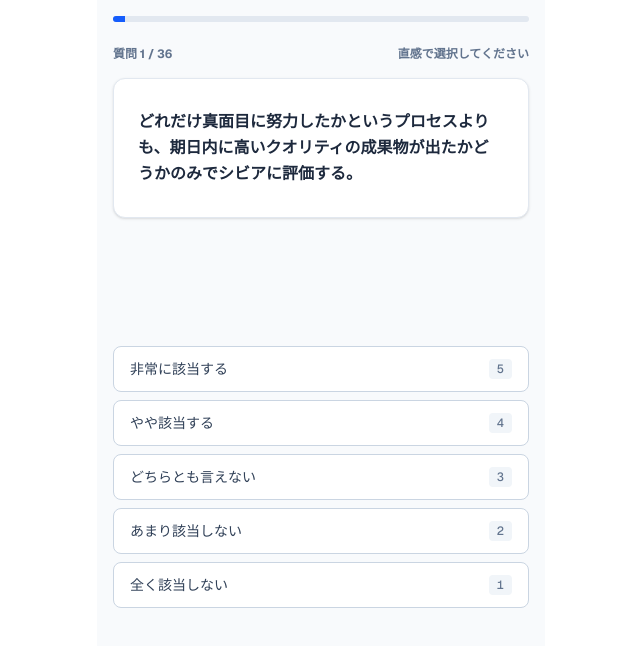
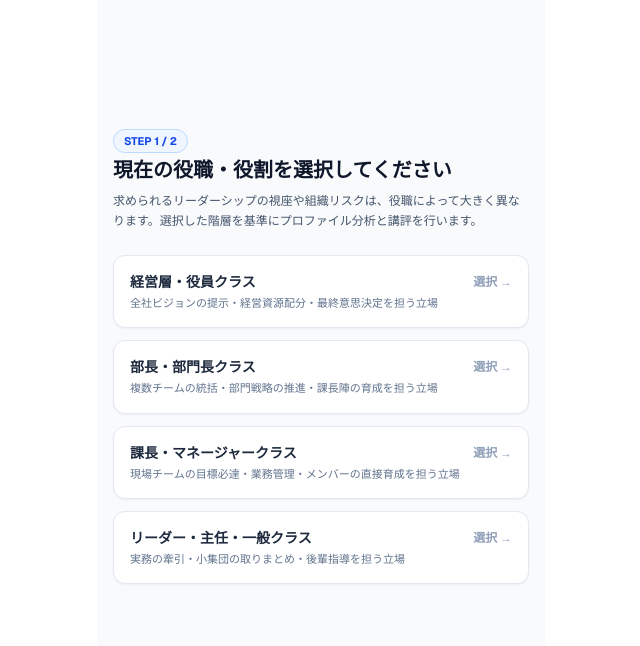
Before and after one commit to syorozu/leadership-app, a Next.js app: page / in a window 1280 px wide. Shown: the top 646 px of the page, without its empty margins (319-959 px from the left). Built offline with nearby package versions, Linux system fonts and the light colour scheme.

Commit message:
feat: add role selection step and role-specific leadership evaluation criteria

```diff
--- a/app/page.tsx
+++ b/app/page.tsx
@@ -5,7 +5,37 @@ import { QUESTIONS, Question } from '../lib/questions';
 import { calculateScores, calculateReliability, DiagnosisScore, ReliabilityResult } from '../lib/scoring';
 import LeadershipChart from '../components/LeadershipChart';
 
+export interface RoleOption {
+  id: string;
+  label: string;
+  sub: string;
+}
+
+const ROLE_OPTIONS: RoleOption[] = [
+  {
+    id: 'executive',
+    label: '経営層・役員クラス',
+    sub: '全社ビジョンの提示・経営資源配分・最終意思決定を担う立場'
+  },
+  {
+    id: 'director',
+    label: '部長・部門長クラス',
+    sub: '複数チームの統括・部門戦略の推進・課長陣の育成を担う立場'
+  },
+  {
+    id: 'manager',
+    label: '課長・マネージャークラス',
+    sub: '現場チームの目標必達・業務管理・メンバーの直接育成を担う立場'
+  },
+  {
+    id: 'leader',
+    label: 'リーダー・主任・一般クラス',
+    sub: '実務の牽引・小集団の取りまとめ・後輩指導を担う立場'
+  }
+];
+
 export default function DiagnosisPage() {
+  const [selectedRole, setSelectedRole] = useState<RoleOption | null>(null);
   const [shuffledQuestions, setShuffledQuestions] = useState<Question[]>([]);
   const [currentIndex, setCurrentIndex] = useState(0);
   const [answers, setAnswers] = useState<Record<number, number>>({});
@@ -43,13 +73,17 @@ export default function DiagnosisPage() {
       setIsCompleted(true);
 
       if (!calculatedReliability.isInvalid) {
-        requestFeedback(calculatedScores, calculatedReliability);
+        requestFeedback(calculatedScores, calculatedReliability, selectedRole);
       }
     }
   };
 
-  // 503混雑時に自動で最大3回リトライする通信関数
-  const requestFeedback = async (calculatedScores: DiagnosisScore[], calculatedReliability: ReliabilityResult) => {
+  // 503混雑時に自動で最大3回リトライする通信関数（役職情報を付与）
+  const requestFeedback = async (
+    calculatedScores: DiagnosisScore[],
+    calculatedReliability: ReliabilityResult,
+    role: RoleOption | null
+  ) => {
     setLoadingFeedback(true);
     setHasError(false);
 
@@ -59,7 +93,11 @@ export default function DiagnosisPage() {
         const res = await fetch('/api/feedback', {
           method: 'POST',
           headers: { 'Content-Type': 'application/json' },
-          body: JSON.stringify({ scores: calculatedScores, reliability: calculatedReliability })
+          body: JSON.stringify({
+            scores: calculatedScores,
+            reliability: calculatedReliability,
+            role: role ? { id: role.id, label: role.label, sub: role.sub } : null
+          })
         });
 
         const contentType = res.headers.get('content-type') || '';
@@ -80,7 +118,6 @@ export default function DiagnosisPage() {
           setHasError(false);
           break;
         } else {
-          // 503等の場合は2秒待って自動リトライ
           if (attempt < maxRetries) {
             await new Promise(r => setTimeout(r, 2000));
             continue;
@@ -106,10 +143,62 @@ export default function DiagnosisPage() {
 
   return (
     <div className="max-w-md mx-auto min-h-screen bg-slate-50 text-slate-900 p-4 font-sans">
-      {!isCompleted ? (
+      {/* ステップ0: 役職（階層）選択画面 */}
+      {!selectedRole ? (
+        <div className="flex flex-col min-h-[85vh] justify-center space-y-6 py-6">
+          <div className="space-y-2">
+            <span className="text-[11px] font-bold text-blue-700 bg-blue-50 border border-blue-200 px-2.5 py-1 rounded-full">
+              STEP 1 / 2
+            </span>
+            <h1 className="text-xl font-bold text-slate-900 pt-1">
+              現在の役職・役割を選択してください
+            </h1>
+            <p className="text-xs text-slate-600 leading-relaxed">
+              求められるリーダーシップの視座や組織リスクは、役職によって大きく異なります。選択した階層を基準にプロファイル分析と講評を行います。
+            </p>
+          </div>
+
+          <div className="space-y-3">
+            {ROLE_OPTIONS.map((role) => (
+              <button
+                key={role.id}
+                onClick={() => setSelectedRole(role)}
+                className="w-full text-left p-4 bg-white hover:bg-blue-50/70 active:bg-blue-100 border border-slate-200 hover:border-blue-400 rounded-xl shadow-xs transition-all group"
+              >
+                <div className="flex justify-between items-center mb-1">
+                  <span className="text-sm font-bold text-slate-800 group-hover:text-blue-700">
+                    {role.label}
+                  </span>
+                  <span className="text-xs text-slate-400 group-hover:text-blue-600 font-bold">
+                    選択 →
+                  </span>
+                </div>
+                <p className="text-[11px] text-slate-500 leading-snug">
+                  {role.sub}
+                </p>
+              </button>
+            ))}
+          </div>
+        </div>
+      ) : !isCompleted ? (
+        /* ステップ1: 36問の質問画面 */
         <div className="flex flex-col min-h-[90vh] justify-between">
           <div>
-            <div className="w-full bg-slate-200 h-1.5 rounded-full overflow-hidden mb-6">
+            <div className="flex justify-between items-center mb-2">
+              <span className="text-[10px] font-bold text-slate-500 bg-slate-200/70 px-2 py-0.5 rounded">
+                対象: {selectedRole.label}
+              </span>
+              {currentIndex === 0 && (
+                <button
+                  onClick={() => setSelectedRole(null)}
+                  className="text-[10px] text-blue-600 underline"
+                >
+                  役職を選び直す
+                </button>
+              )}
+            </div>
+
+            <div className="w-full bg-slate-200 h-1.5 rounded-full overflow-hidden mb-5">
               <div
                 className="bg-blue-600 h-full transition-all duration-300"
                 style={{ width: `${((currentIndex + 1) / shuffledQuestions.length) * 100}%` }}
@@ -121,7 +210,7 @@ export default function DiagnosisPage() {
               <span>直感で選択してください</span>
             </div>
 
-            <div className="bg-white p-6 rounded-xl border border-slate-200 shadow-sm mt-4 min-h-[140px] flex items-center">
+            <div className="bg-white p-6 rounded-xl border border-slate-200 shadow-sm mt-3 min-h-[140px] flex items-center">
               <p className="text-base font-semibold leading-relaxed text-slate-800">
                 {currentQ.text}
               </p>
@@ -159,10 +248,14 @@ export default function DiagnosisPage() {
           </div>
         </div>
       ) : (
+        /* ステップ2: 診断結果画面 */
         <div className="space-y-5 pb-12 pt-2">
           <div className="space-y-4 bg-white p-4 rounded-xl border border-slate-200 shadow-sm">
-            <div className="border-b border-slate-200 pb-3">
+            <div className="border-b border-slate-200 pb-3 flex justify-between items-center">
               <h1 className="text-lg font-bold text-slate-900">リーダーシップ・スタイル診断結果</h1>
+              <span className="text-[11px] font-bold bg-blue-50 text-blue-700 border border-blue-200 px-2.5 py-0.5 rounded-full">
+                {selectedRole.label}
+              </span>
             </div>
 
             {reliability?.isInvalid ? (
@@ -193,11 +286,11 @@ export default function DiagnosisPage() {
 
                 <div className="bg-slate-50 p-5 rounded-lg border border-slate-200 space-y-3">
                   <h2 className="text-sm font-bold text-slate-800 border-l-4 border-blue-600 pl-2">
-                    組織開発コンサルタント講評
+                    組織開発コンサルタント講評（{selectedRole.label}基準）
                   </h2>
                   {loadingFeedback ? (
                     <div className="py-8 text-center text-slate-500 text-xs animate-pulse">
-                      回答傾向を精査し、講評を生成中...
+                      {selectedRole.label}に求められる要件と回答傾向を照合し、講評を生成中...
                     </div>
                   ) : (
                     <div className="space-y-3">
@@ -206,7 +299,7 @@ export default function DiagnosisPage() {
                       </div>
                       {hasError && reliability && (
                         <button
-                          onClick={() => requestFeedback(scores, reliability)}
+                          onClick={() => requestFeedback(scores, reliability, selectedRole)}
                           className="w-full py-2.5 bg-blue-600 hover:bg-blue-700 text-white rounded-md text-xs font-bold shadow-xs transition-colors"
                         >
                           講評を再取得する（回答データは保持されています）
```
